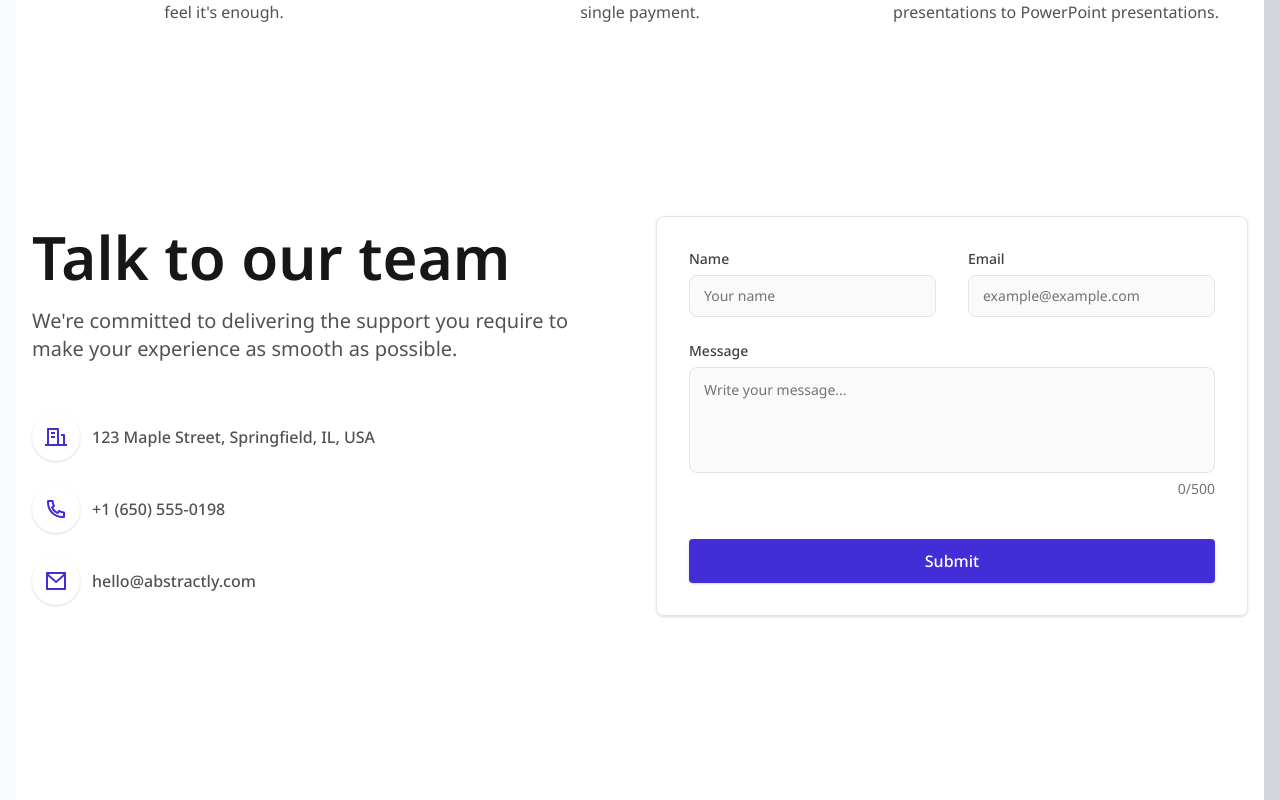
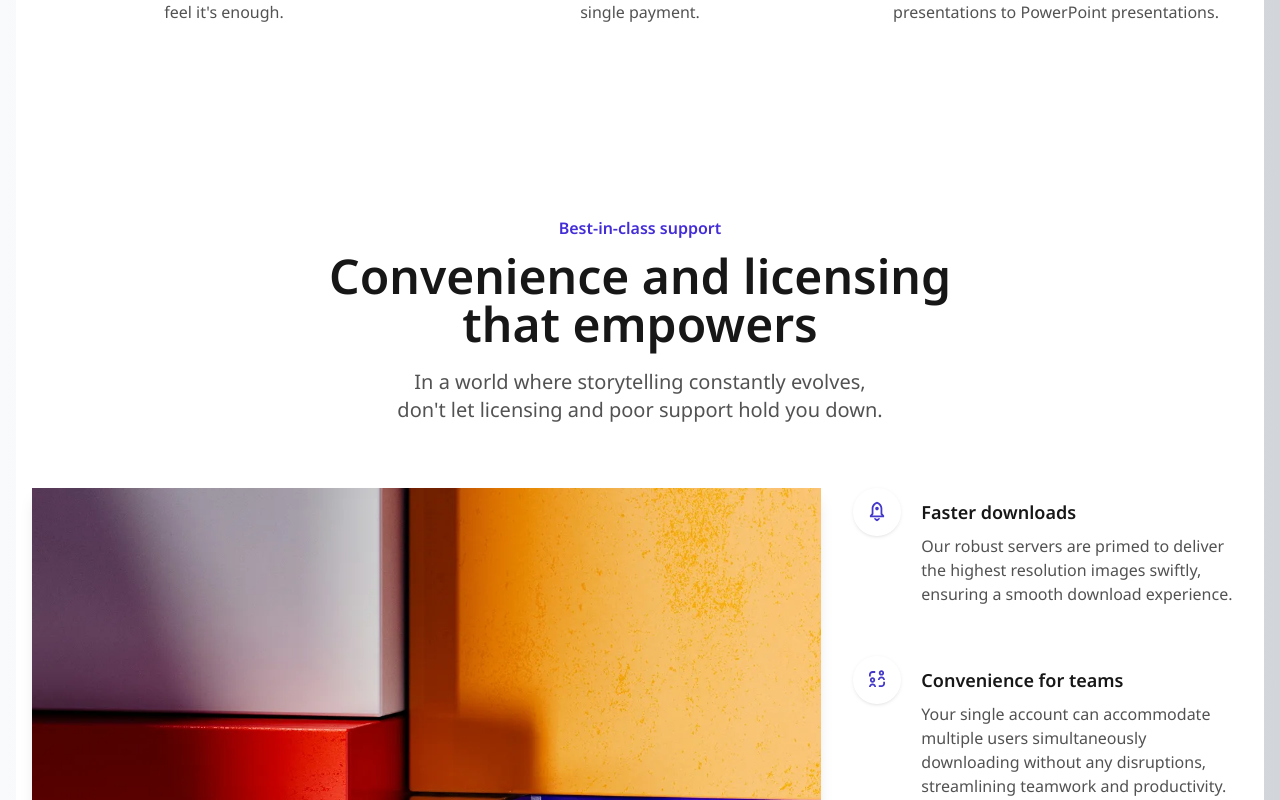
Before and after one commit to jade-hernandez/marketing-landing-page, a React (Vite) app: page / in a window 1280 px wide. Shown: the part 1860-2660 px from the top of the page. Built offline with nearby package versions, Linux system fonts and the light colour scheme.

Commit message:
feat(App): add ConvenienceFeatures component to main application layout

```diff
--- a/src/App.tsx
+++ b/src/App.tsx
@@ -1,8 +1,11 @@
 import { Navbar } from "./blocks/navigation/Navbar";
+
 import { HeroSection } from "./blocks/hero-section/HeroSection";
 import { LogoMarquee } from "./blocks/logo-marquee-section/LogoMarquee";
 import { FeaturesSection } from "./blocks/features-section/FeaturesSection";
+import { ConvenienceFeatures } from "./blocks/convenience-features-section/ConvenienceFeatures";
 import { ContactSection } from "./blocks/contact-section/ContactSection";
+
 import { Footer } from "./blocks/footer/Footer";
 
 function App() {
@@ -17,6 +20,7 @@ function App() {
           <HeroSection />
           <LogoMarquee />
           <FeaturesSection />
+          <ConvenienceFeatures />
           <ContactSection />
         </main>
         <Footer />
```
